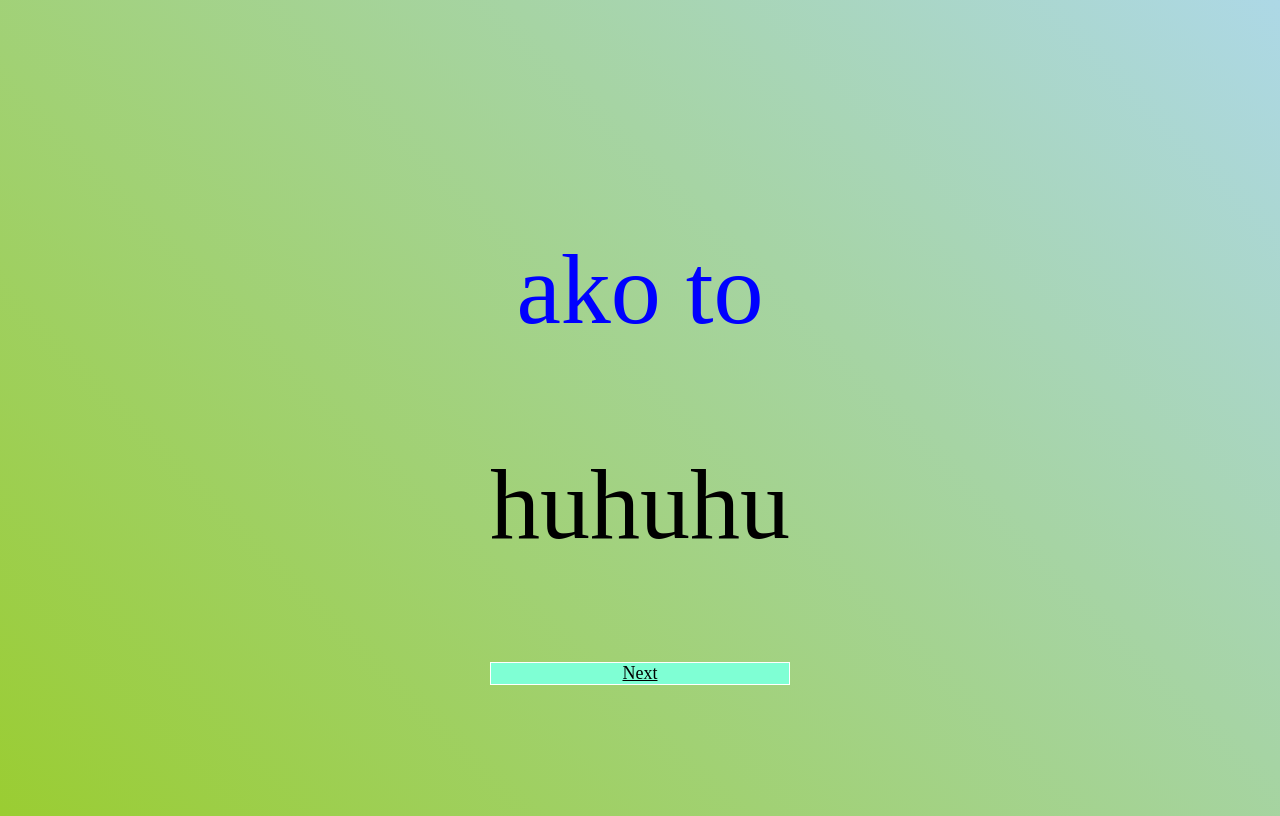
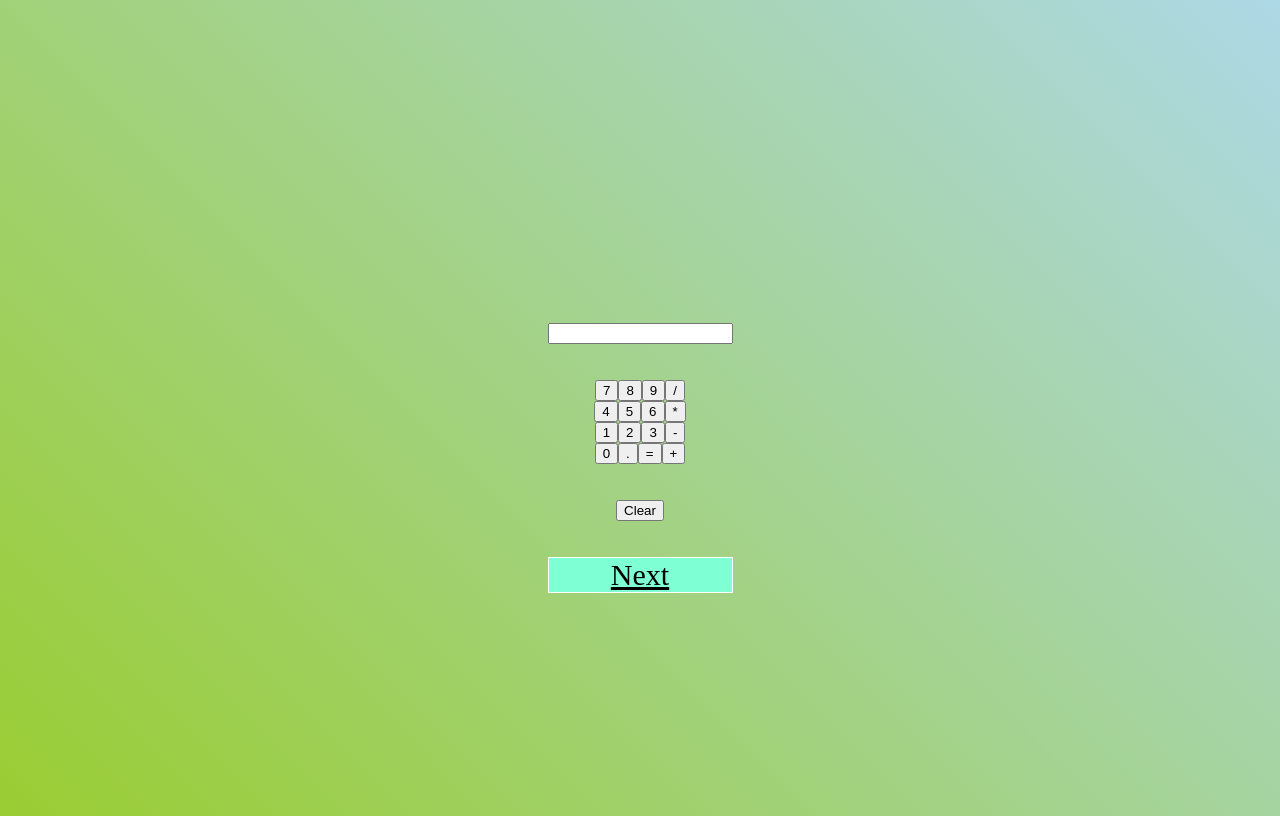
Before and after one commit to Toffielicious/hahaha, a Next.js app: page /page1 in a window 1280 px wide. Built offline with nearby package versions, Linux system fonts and the light colour scheme.

Commit message:
useState

```diff
--- a/src/components/title/message4/index.js
+++ b/src/components/title/message4/index.js
@@ -1,7 +1,6 @@
 export default function Mymessage({ messageko }) {
   return (
     <div>
-      <img src="https://www.google.com/url?sa=i&url=https%3A%2F%2Fwww.sbb.ch%2Fen%2Ftimetable%2Ftravel-advice%2Fdogs.html&psig=AOvVaw1pQdpJIUj0N2R0FKSLPM5X&ust=1681626850871000&source=images&cd=vfe&ved=0CA4QjRxqFwoTCLjmn6eiq_4CFQAAAAAdAAAAABAE" />
       <p>arf arf{messageko}</p>
 
     </div>
--- a/src/pages/index.js
+++ b/src/pages/index.js
@@ -1,13 +1,15 @@
 import { Inter } from 'next/font/google'
 import Title from '@components/title'
+
 
 const inter = Inter({ subsets: ['latin'] })
 
 export default function Home() {
   return (
     <>
+      <img src='dp.jpg' style={{width:'250px', height:'250px', display:'block', marginLeft:'auto', marginRight:'auto' }} />
+      <Title />
 
-      <Title />
 
     </>
   )
--- a/src/pages/page1/index.js
+++ b/src/pages/page1/index.js
@@ -1,19 +1,80 @@
 import { Inter } from 'next/font/google'
 import Text from '@components/title/message'
+import { useState } from "react";
+
+const inter = Inter({ subsets: ['latin'] })
+
+
+export default function Home() {
+
+
+  const [input, setInput] = useState("");
+  const [result, setResult] = useState("");
+
+  const buttonClick = (value) => {
+    if (value === "C") {
+      setInput("");
+      setResult("");
+    } else if (value === "=") {
+      try {
+        setResult(eval(input));
+      } catch (error) {
+        setResult("Error");
+      }
+    } else {
+      setInput(input + value);
+    }
+  };
+
+  return (
+    <>
+    <p class="result">{result}</p>
+    <div>
+
+      <input style={{ textAlign:'center', margin:'auto', display:'block'}} type="text" value={input} onChange={(e) => setInput(e.target.value)} />
+      <br /><br />
+      <div style={{ display: 'flex', justifyContent: 'center' }}>
+        <button class="calc" onClick={() => buttonClick("7")}>7</button>
+        <button class="calc" onClick={() => buttonClick("8")}>8</button>
+        <button class="calc" onClick={() => buttonClick("9")}>9</button>
+        <button class="calc" onClick={() => buttonClick("/")}>/</button>
+      </div>
+      <div style={{ display: 'flex', justifyContent: 'center' }}>
+        <button class="calc" onClick={() => buttonClick("4")}>4</button>
+        <button class="calc" onClick={() => buttonClick("5")}>5</button>
+        <button class="calc" onClick={() => buttonClick("6")}>6</button>
+        <button class="calc" onClick={() => buttonClick("*")}>*</button>
+      </div>
+      <div style={{ display: 'flex', justifyContent: 'center' }}>
+        <button class="calc" onClick={() => buttonClick("1")}>1</button>
+        <button class="calc" onClick={() => buttonClick("2")}>2</button>
+        <button class="calc" onClick={() => buttonClick("3")}>3</button>
+        <button class="calc" onClick={() => buttonClick("-")}>-</button>
+      </div>
+      <div style={{ display: 'flex', justifyContent: 'center' }}>
+        <button class="calc" onClick={() => buttonClick("0")}>0</button>
+        <button class="calc" onClick={() => buttonClick(".")}>.</button>
+        <button class="calc" onClick={() => buttonClick("=")}>=</button>
+        <button class="calc" onClick={() => buttonClick("+")}>+</button>
+      </div>
+      <br /><br />
+      <div style={{ display: 'flex', justifyContent: 'center' }}>
+        <button class="calc" onClick={() => buttonClick("C`")}>Clear</button>
+      </div>
+      <div>
+
+      </div>
+      <br /><br />
+
+
+    </div >
+    <a href="../../../page2">Next</a>
+    </>
+
+  );
 
 
 
 
-const inter = Inter({ subsets: ['latin'] })
 
-export default function Home() {
-  return (
-    <>
-      <Text messageko="ako to" />
-
-      <p> huhuhu</p>
-
-      <a href="../../../page2">Next</a>
-    </>
-  )
 }
--- a/src/styles/globals.css
+++ b/src/styles/globals.css
@@ -5,6 +5,12 @@ p{
   font-size: 100px;
 }
 
+.btn{
+  display: block;
+  margin-left: auto;
+  margin-right: auto;
+
+}
 body{
   display:flex;
   justify-content:center;
@@ -80,13 +86,14 @@ h2 span:nth-child(11){
 }
 
 a{
-  font-size: large;
+  font-size: 30px;
   border: solid 1px white;
   justify-content: center;
   display: flex;
   align-self: center;
   color: black;
   background-color: aquamarine;
+
 }
 
 a:hover{
@@ -96,3 +103,18 @@ a:hover{
   0 0 2px cyan, 0 0 8px cyan,
   0 0 16px cyan, 0 0 32px cyan;
 }
+
+.calc:hover{
+  color: white;
+  background-color: cyan;
+  box-shadow: 0 0 1px cyan,
+  0 0 2px cyan, 0 0 8px cyan,
+  0 0 16px cyan, 0 0 32px cyan;
+}
+
+.result{
+  background-color: lightgreen;
+  box-shadow: 0 0 1px lightgreen,
+  0 0 2px lightgreen, 0 0 8px lightgreen,
+  0 0 16px lightgreen, 0 0 32px lightgreen;
+}
```
Also changed, not shown: public/dp.jpg (renamed from dp.jpg), src/components/title/message/index.js (indentation only).
